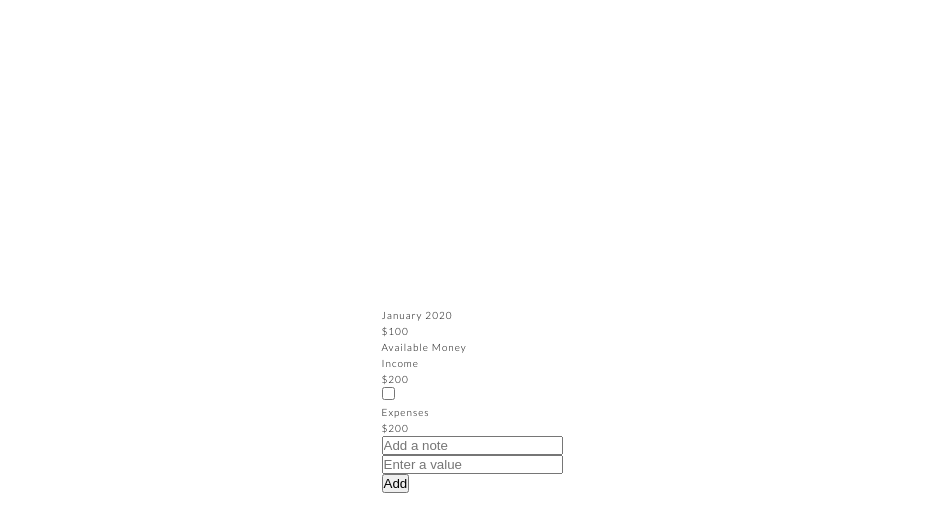
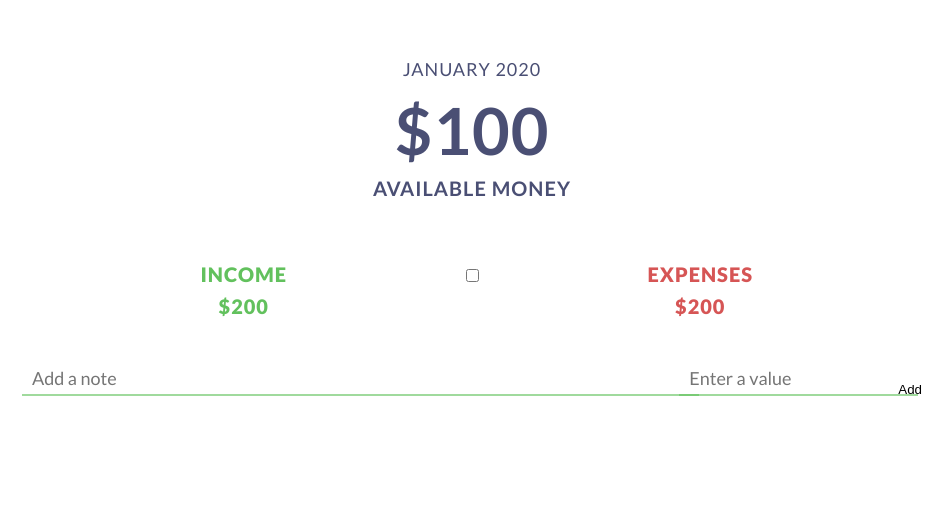
Before and after one commit to kelalm/Budget, a plain HTML site: page index.html in a window 1280 px wide. Shown: the whole page, without its empty margins (168-1120 px from the left). Drawn offline with Linux system fonts and the light colour scheme.

Commit message:
New CSS Styles for page.

```diff
--- a/style.css
+++ b/style.css
@@ -1,5 +1,9 @@
 :root {
   --color-bg-tan: #f8f6f9;
+  --color-navy-text: #4a4f74;
+
+  --color-green: #62c15d;
+  --color-red: #d65555;
 }
 
 * {
@@ -17,7 +21,7 @@ body {
   font-weight: 300;
   letter-spacing: 1px;
   line-height: 1.6;
-  color: var(--color-grey-light-1);
+  color: var(--color-navy-text);
   background: #141e30; /* fallback for old browsers */
   background: var(--color-grey-light-1);
   background-size: cover;
@@ -27,3 +31,131 @@ body {
   justify-content: center;
   align-items: center;
 }
+
+.container {
+  width: 100%;
+  padding: 2rem;
+  max-width: 90rem;
+  min-height: 100vh;
+}
+
+.head-panel {
+  display: flex;
+  margin-top: 2rem;
+  flex-direction: column;
+  padding: 2rem;
+  text-align: center;
+}
+
+.summary {
+  line-height: 1;
+  margin-bottom: 4rem;
+}
+
+.month_year {
+  font-size: 1.8rem;
+  color: var(--color-grey-light-3);
+  margin-bottom: 2rem;
+  text-transform: uppercase;
+  font-weight: 500;
+}
+
+.net_money {
+  font-weight: 700;
+  font-size: 6.5rem;
+  margin-bottom: 1.5rem;
+}
+
+.head_label {
+  font-size: 2rem;
+  text-transform: uppercase;
+  font-weight: 700;
+}
+
+.mid-panel {
+  display: flex;
+  align-items: flex-start;
+  justify-content: space-evenly;
+  color: var(--color-green);
+  font-size: 2rem;
+  text-transform: uppercase;
+  font-weight: 900;
+  margin-bottom: 4rem;
+}
+
+.income_group {
+  color: var(--color-green);
+  flex: 1;
+}
+
+.expenses_group {
+  color: var(--color-red);
+  flex: 1;
+}
+
+.income_label,
+.income_amount,
+.expenses_label,
+.expenses_amount {
+  display: flex;
+  align-items: center;
+  justify-content: center;
+}
+
+/* INPUT PANEL */
+
+.input-panel {
+  display: flex;
+  align-items: flex-end;
+  line-height: 1;
+  margin-bottom: 2rem;
+}
+
+.input_note {
+  flex: 3;
+  text-align: left;
+}
+
+.input_value {
+  flex: 1;
+  text-align: left;
+}
+
+button {
+  background-color: transparent;
+  cursor: pointer;
+  outline: none;
+  border: none;
+  line-height: 1;
+  display: flex;
+}
+
+.form_input {
+  font-family: "Lato", sans-serif;
+  width: 100%;
+  padding: 5px 10px;
+  background-color: transparent;
+  border: none;
+  display: block;
+  font-size: 1.8rem;
+  font-weight: 500;
+  color: var(--color-green);
+  transition: all 0.3s;
+  border-bottom: 2px solid rgba(98, 193, 93, 0.6);
+}
+
+input:focus {
+  outline: none;
+}
+
+/* .form_label {
+  position: absolute;
+  padding: 5px 10px;
+  color: var(--color-navy-text);
+  font-size: 1.4rem;
+  display: block;
+  margin-top: 3px;
+  opacity: 1;
+  transform: translateY(0rem);
+  transition: all 0.3s;
+} */
```
